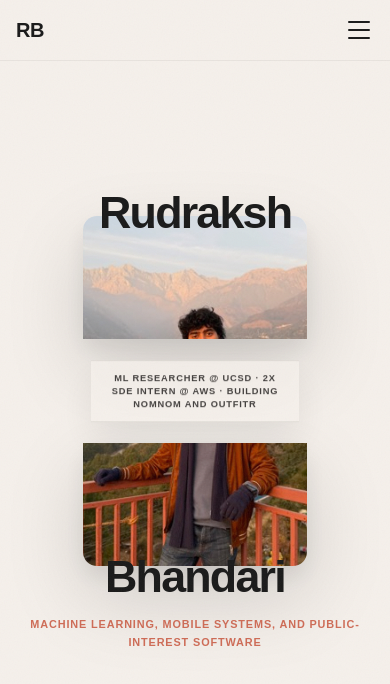
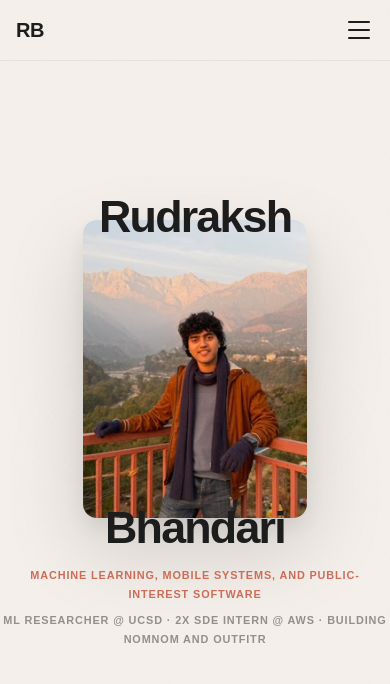
Before and after one commit to rudrakshbhandari/mywebsite, a website: page index.html in a window 390 px wide. Shown: the top 684 px of the page. Drawn offline with nearby package versions, Linux system fonts and the light colour scheme.

Commit message:
fix(hero): start portrait split only after scroll

```diff
--- a/css/styles.css
+++ b/css/styles.css
@@ -383,12 +383,14 @@ button:focus-visible {
 .hero__photo-wrap {
   --hero-photo-width: min(420px, 50vw);
   --hero-photo-height: calc(var(--hero-photo-width) * 4 / 3);
-  --hero-gap: clamp(4rem, 5vw, 5.25rem);
-  --hero-split-offset: 0px;
+  --hero-gap-max: clamp(4rem, 5vw, 5.25rem);
+  --hero-gap-open: 0px;
+  --hero-band-opacity: 0;
+  --hero-split-point: 0.58;
   position: relative;
   z-index: 1;
   width: var(--hero-photo-width);
-  height: calc(var(--hero-photo-height) + var(--hero-gap));
+  height: calc(var(--hero-photo-height) + var(--hero-gap-max));
   margin: -1.1em 0 -0.8em;
   will-change: transform, opacity;
 }
@@ -397,7 +399,7 @@ button:focus-visible {
   position: absolute;
   left: 0;
   width: 100%;
-  height: calc((var(--hero-photo-height) - var(--hero-gap)) / 2);
+  height: calc(var(--hero-photo-height) * var(--hero-split-point));
   overflow: hidden;
   box-shadow:
     0 30px 80px rgba(0, 0, 0, 0.15),
@@ -408,13 +410,14 @@ button:focus-visible {
 .hero__photo-half--top {
   top: 0;
   border-radius: 14px 14px 0 0;
-  transform: translateY(calc(var(--hero-split-offset) * -1));
+  transform: translateY(calc((var(--hero-gap-max) - var(--hero-gap-open)) / 2));
 }
 
 .hero__photo-half--bottom {
   bottom: 0;
+  height: calc(var(--hero-photo-height) * (1 - var(--hero-split-point)));
   border-radius: 0 0 14px 14px;
-  transform: translateY(var(--hero-split-offset));
+  transform: translateY(calc((var(--hero-gap-open) - var(--hero-gap-max)) / 2));
 }
 
 .hero__photo-fragment {
@@ -439,7 +442,7 @@ button:focus-visible {
   position: absolute;
   inset-inline: clamp(0.8rem, 3vw, 1.25rem);
   top: 50%;
-  transform: translateY(-50%);
+  transform: translateY(-50%) scale(calc(0.96 + (var(--hero-band-opacity) * 0.04)));
   min-height: clamp(3.2rem, 5vw, 4rem);
   display: flex;
   align-items: center;
@@ -452,6 +455,8 @@ button:focus-visible {
   backdrop-filter: blur(10px);
   -webkit-backdrop-filter: blur(10px);
   z-index: 3;
+  opacity: var(--hero-band-opacity);
+  pointer-events: none;
 }
 
 .hero__headline-band-text {
@@ -491,6 +496,10 @@ button:focus-visible {
 .hero__subtitle-line--lede {
   color: var(--color-accent);
   opacity: 0.85;
+}
+
+.hero__subtitle-line--credentials {
+  opacity: 0.45;
 }
 
 /* =============================================
@@ -1071,7 +1080,7 @@ button:focus-visible {
 
   .hero__photo-wrap {
     --hero-photo-width: min(270px, 62vw);
-    --hero-gap: clamp(3.4rem, 10vw, 4.25rem);
+    --hero-gap-max: clamp(3.4rem, 10vw, 4.25rem);
     margin: -0.7em 0 -0.45em;
   }
 
@@ -1193,7 +1202,7 @@ button:focus-visible {
 
   .hero__photo-wrap {
     --hero-photo-width: min(224px, 62vw);
-    --hero-gap: 3.25rem;
+    --hero-gap-max: 3.25rem;
   }
 
   .hero__headline-band-text {
@@ -1247,6 +1256,19 @@ button:focus-visible {
   }
 }
 
+.hero-static .hero__photo-wrap {
+  height: var(--hero-photo-height);
+}
+
+.hero-static .hero__photo-half--top,
+.hero-static .hero__photo-half--bottom {
+  transform: none;
+}
+
+.hero-static .hero__headline-band {
+  display: none;
+}
+
 /* =============================================
    DEV OVERLAY (carried forward)
    ============================================= */
--- a/js/animations.js
+++ b/js/animations.js
@@ -39,10 +39,14 @@ document.addEventListener('DOMContentLoaded', function () {
 function initStaticFallback() {
   var heroLines = document.querySelectorAll('.hero__line');
   var heroPhotoWrap = document.querySelector('.hero__photo-wrap');
+  var heroHeadlineBand = document.querySelector('.hero__headline-band');
+  var heroHeadlineBandText = document.querySelector('.hero__headline-band-text');
   var heroSubtitle = document.querySelector('.hero__subtitle');
   var paragraphs = document.querySelectorAll('.about__paragraph');
   var projCards = document.querySelectorAll('.proj-card');
   var projImages = document.querySelectorAll('.projects__img');
+
+  document.body.classList.add('hero-static');
 
   heroLines.forEach(function (line) {
     line.style.opacity = '1';
@@ -51,10 +55,22 @@ function initStaticFallback() {
   if (heroPhotoWrap) {
     heroPhotoWrap.style.opacity = '1';
     heroPhotoWrap.style.transform = 'none';
-    heroPhotoWrap.style.setProperty('--hero-split-offset', '0px');
+    heroPhotoWrap.style.setProperty('--hero-gap-open', '0px');
+    heroPhotoWrap.style.setProperty('--hero-band-opacity', '0');
   }
   if (heroSubtitle) {
     heroSubtitle.style.opacity = '1';
+  }
+  if (
+    heroHeadlineBand &&
+    heroHeadlineBandText &&
+    heroSubtitle &&
+    !heroSubtitle.querySelector('.hero__subtitle-line--credentials')
+  ) {
+    var credentialsLine = document.createElement('span');
+    credentialsLine.className = 'hero__subtitle-line hero__subtitle-line--credentials';
+    credentialsLine.textContent = heroHeadlineBandText.textContent;
+    heroSubtitle.appendChild(credentialsLine);
   }
 
   paragraphs.forEach(function (p) {
@@ -88,7 +104,7 @@ function initHeroScene() {
   /* --- Entrance: elements land in a tight, overlapping position --- */
   var overlap = 42;
   var spread = overlap + 26;
-  var splitDistance = 42;
+  var splitDistance = 84;
   var entranceSettled = false;
 
   function finishEntrance() {
@@ -98,17 +114,21 @@ function initHeroScene() {
     entrance.kill();
 
     gsap.set([firstLine, lastLine], { opacity: 1 });
-    gsap.set(photoWrap, { opacity: 1, scale: 1, '--hero-split-offset': '0px' });
+    gsap.set(photoWrap, { opacity: 1, scale: 1, '--hero-gap-open': '0px', '--hero-band-opacity': 0 });
     gsap.set(subtitle, { opacity: 1 });
   }
 
   function syncHeroToProgress(progress) {
+    var splitProgress = Math.max(0, Math.min((progress - 0.04) / 0.68, 1));
+    var bandProgress = Math.max(0, Math.min((splitProgress - 0.12) / 0.3, 1));
+
     gsap.set(firstLine, { opacity: 1, y: overlap - progress * spread });
     gsap.set(lastLine, { opacity: 1, y: -overlap + progress * spread });
     gsap.set(photoWrap, {
       opacity: 1,
       scale: 1 + progress * 0.012,
-      '--hero-split-offset': progress * splitDistance + 'px',
+      '--hero-gap-open': splitProgress * splitDistance + 'px',
+      '--hero-band-opacity': bandProgress,
     });
     gsap.set(subtitle, { opacity: 1 });
   }
```
